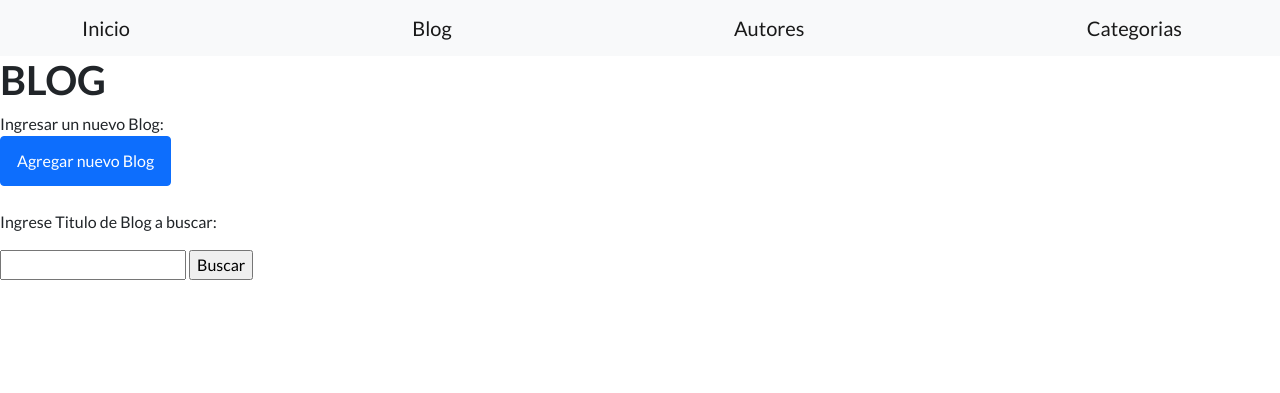
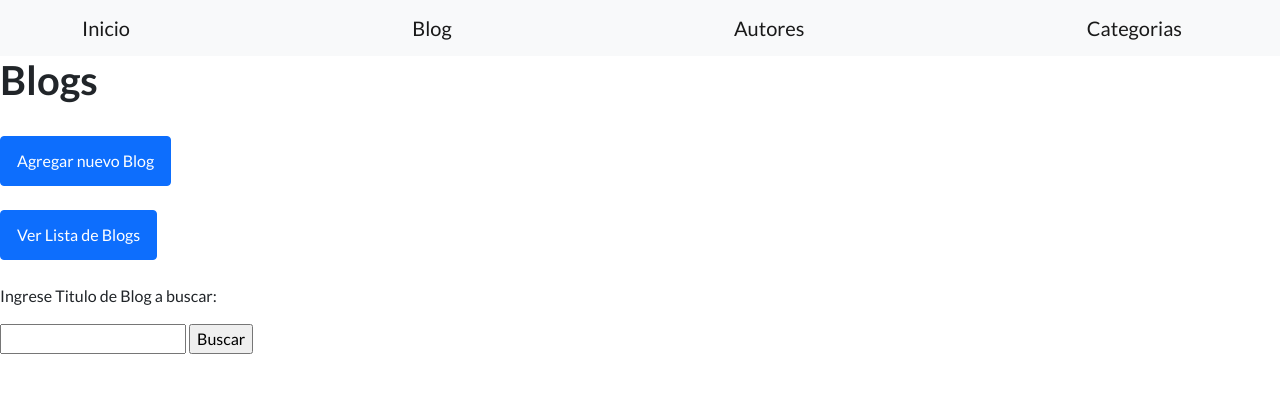
Before and after one commit to tsuku2112/Final, a Django app: page /AppBlog/blog/ in a window 1280 px wide. Shown: the top 393 px of the page. Run offline with Django 4.2, Linux system fonts and the light colour scheme; some libraries are stand-ins or nearby versions.

Commit message:
Arreglo general bugs

```diff
--- a/AppBlog/templates/AppBlog/autores.html
+++ b/AppBlog/templates/AppBlog/autores.html
@@ -6,8 +6,6 @@
 
 
 <h1>Autores</h1>
-
-Ingresar un nuevo Autor:
 <br>
 <a href="{% url 'NewAutor'%}" class="btn btn-primary">Agregar nuevo Autor</a>
 <br>
@@ -16,7 +14,7 @@ Ingresar un nuevo Autor:
 
 <form action="/AppBlog/resultadoautores/"    method="get">{% csrf_token %}
 
-    <input type="text" name="titulo" id="titulo">
+    <input type="text" name="apellido" id="apellido">
     <input type="submit" value="Buscar">
 
  </form>
--- a/AppBlog/templates/AppBlog/blog.html
+++ b/AppBlog/templates/AppBlog/blog.html
@@ -6,11 +6,12 @@
 
 
     <!--Aquí va lo que cambia, y lo asociado a está vista :) -->
-    <h1>BLOG</h1>
+    <h1>Blogs</h1>
 
-    Ingresar un nuevo Blog:
     <br>
-    <a href="{% url 'NewBlog'%}" class="btn btn-primary">Agregar nuevo Blog</a>
+    <a href="{% url 'NewBlog'%}" class="btn btn-primary">Agregar nuevo Blog</a><br>
+    <br>
+    <a href="{% url 'ListBlog'%}" class="btn btn-primary">Ver Lista de Blogs</a>
     <br>
     <br>
     <p>Ingrese Titulo de Blog a buscar:</p>
--- a/AppBlog/templates/AppBlog/categorias.html
+++ b/AppBlog/templates/AppBlog/categorias.html
@@ -6,9 +6,8 @@
 
 
     <!--Aquí va lo que cambia, y lo asociado a está vista :) -->
-    <h1>CATEGORIAS</h1>
+    <h1>Categorias</h1>
 
-    Ingresar nueva Categoria:
     <br>
     <a href="{% url 'NewCate'%}" class="btn btn-primary">Agregar nueva Categoria</a>
     <br>
@@ -17,7 +16,7 @@
 
     <form action="/AppBlog/resultadocategoria/"    method="get">{% csrf_token %}
 
-        <input type="text" name="titulo" id="titulo">
+        <input type="text" name="nombre" id="nombre">
         <input type="submit" value="Buscar">
 
      </form>
--- a/AppBlog/templates/AppBlog/inicio.html
+++ b/AppBlog/templates/AppBlog/inicio.html
@@ -6,8 +6,8 @@
 
 
     <!--Aquí va lo que cambia, y lo asociado a está vista :) -->
-    <h1>Inicio</h1>
-    <p>Acá va la info de los Inicio</p>
+    <h1>Flores, Gaston Federico</h1>
+    <p>Trabajo Final Python/Django</p>
 
 
 
--- a/AppBlog/views.py
+++ b/AppBlog/views.py
@@ -50,22 +50,6 @@ def blog(request):
         return render(request, "AppBlog/blog.html", {"miFormulario": miFormulario})
 
 
-def autores(request):
-        if request.method == "POST":
-                miFormulario = BlogFormulario(request.POST) # Aqui me llega la informacion del html
-                print(miFormulario)
-
-                if miFormulario.is_valid:
-                    informacion = miFormulario.cleaned_data
-                    blog = Blog(titulo=informacion["Titulo"], publicacion=informacion["Fecha"],
-                                contenido=informacion["Contenido"])
-                    blog.save()
-                    return render(request, "AppBlog/inicio.html")
-        else:
-                    miFormulario = BlogFormulario()
-
-        return render(request, "AppBlog/blog.html", {"miFormulario": miFormulario})
-
 
 def blogApi(request):
     blog_todos= Blog.objects.all()
@@ -79,7 +63,7 @@ from django.views.generic.detail import DetailView
 #Lista
 class BlogList(ListView):
     model=Blog
-    template="AppBlog/Blog_list.html"
+    template="AppBlog/blog_list.html"
 
 class AutorList(ListView):
     model=Autores
@@ -138,7 +122,7 @@ class CateDetail(DetailView):
 #Borrar
 class BlogDelete(DeleteView):
     model=Blog
-    success_url="/AppBlog/autor/list"
+    success_url="/AppBlog/blog/list"
 
 class AutorDelete(DeleteView):
     model=Autores
```
Also changed, not shown: AppBlog/templates/AppBlog/resultadoautores.html (+10 -7 lines), db.sqlite3.
